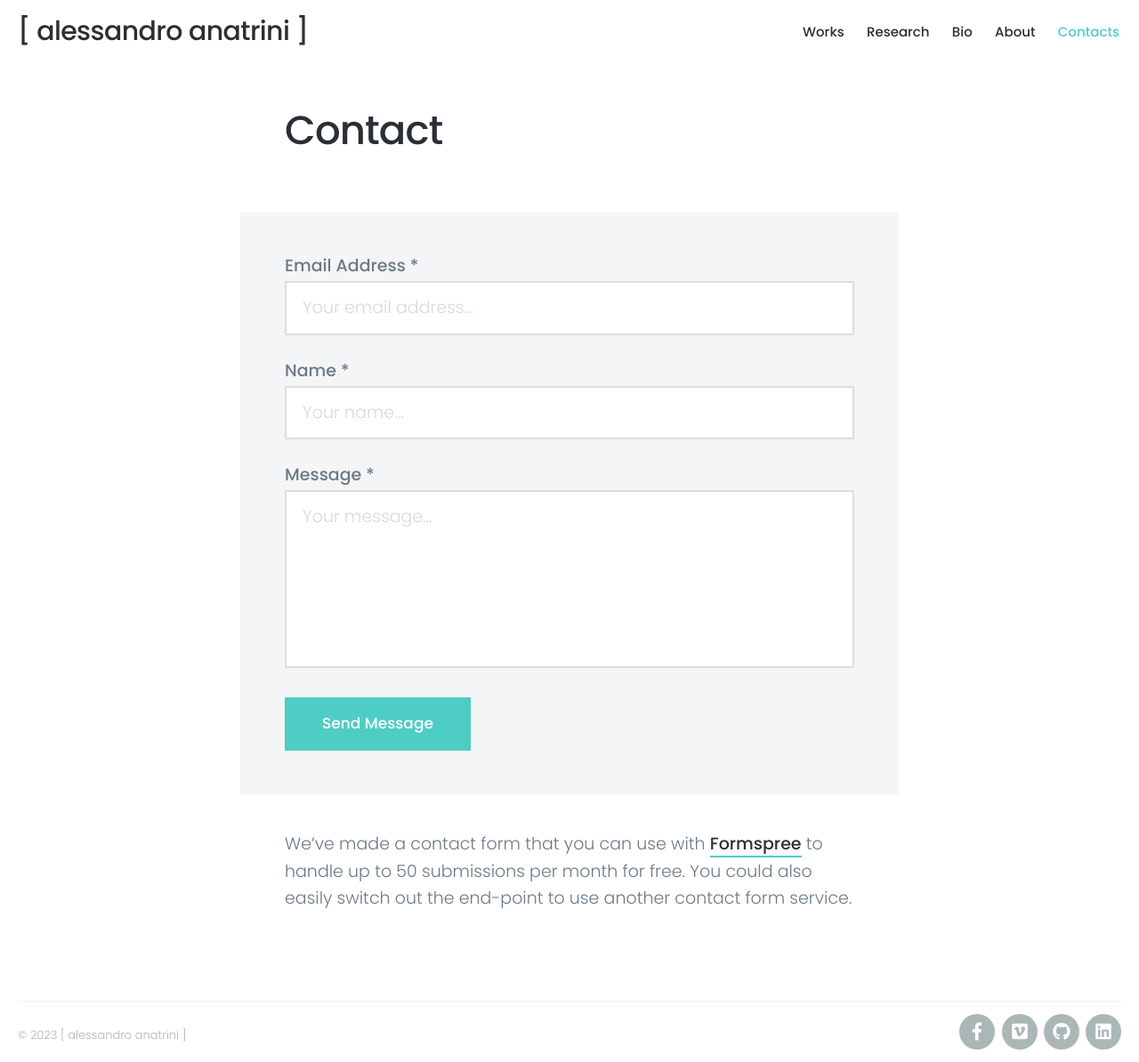
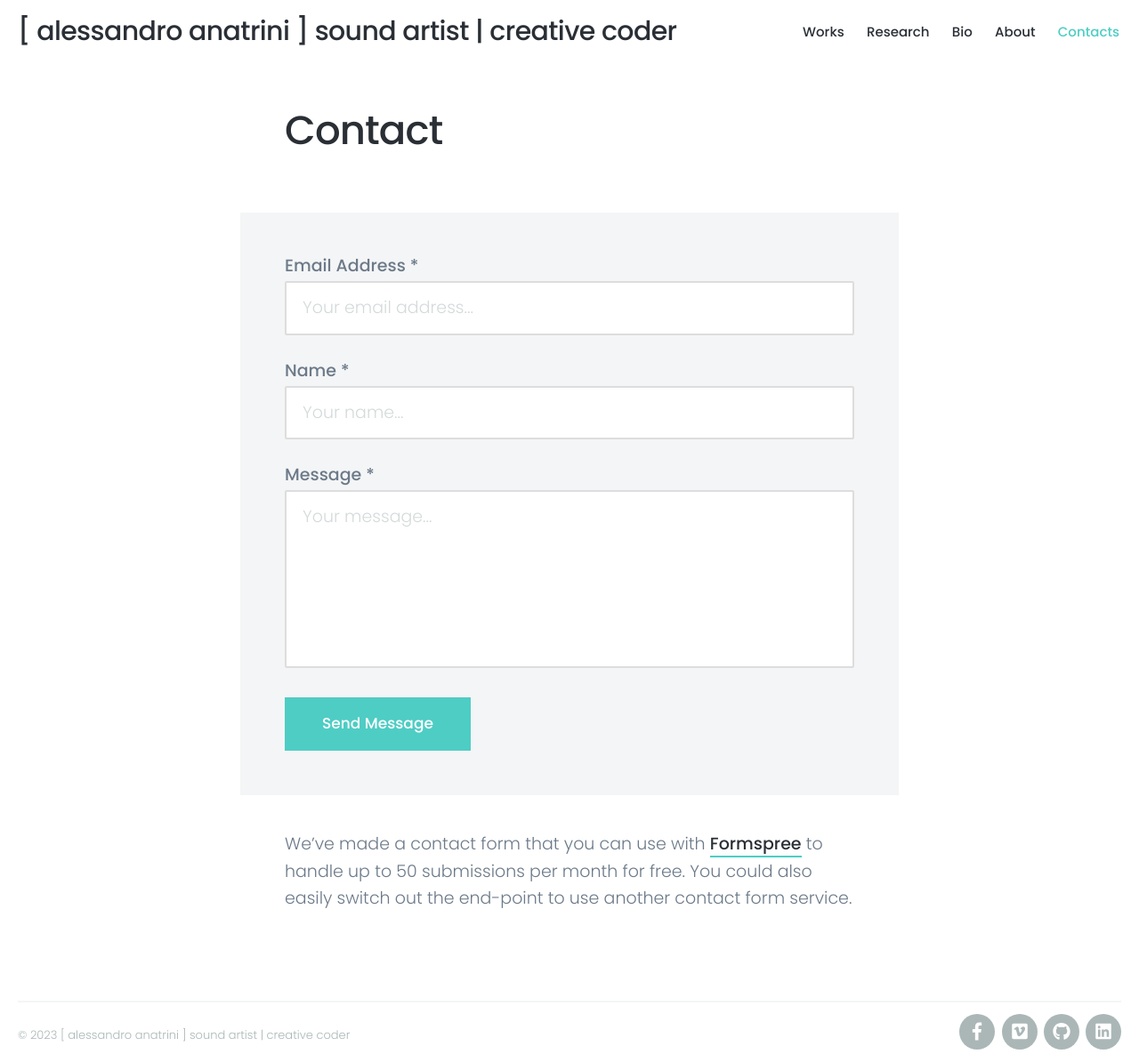
Before and after one commit to al-anatrini/al-anatrini.github.io, a Jekyll site: the page built from _pages/contacts.md, in a window 1280 px wide. Shown: the whole page at 89% size. Built offline with Jekyll 4.4.1, drawn with Linux system fonts in a browser that asks for light colours; nearby versions of some CDN libraries.

Commit message:
change title

```diff
--- a/_data/settings.yml
+++ b/_data/settings.yml
@@ -1,5 +1,5 @@
 basic_settings:
-  site_title: '[ alessandro anatrini ]'
+  site_title: '[ alessandro anatrini ] sound artist | creative coder'
   favicon_image: /images/favicon_logo.png
 
 header_settings:
--- a/index.html
+++ b/index.html
@@ -1,6 +1,6 @@
 ---
 layout: default
-title: sound artist and creative coder
+title:
 description:
 featured_image: /images/social.jpg
 ---
```
Also changed, not shown: images/favicon_logo_2.png (deleted).
